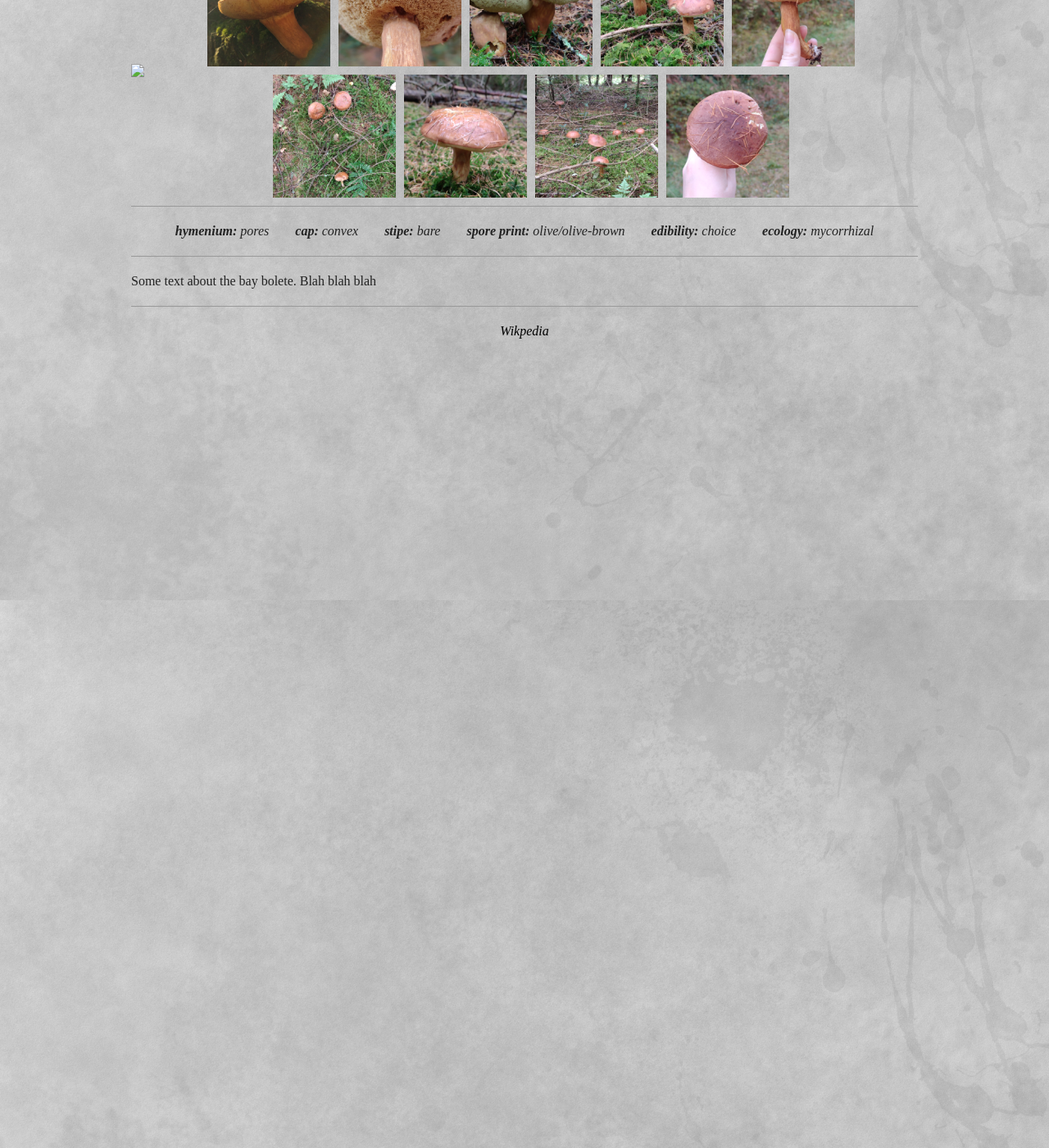
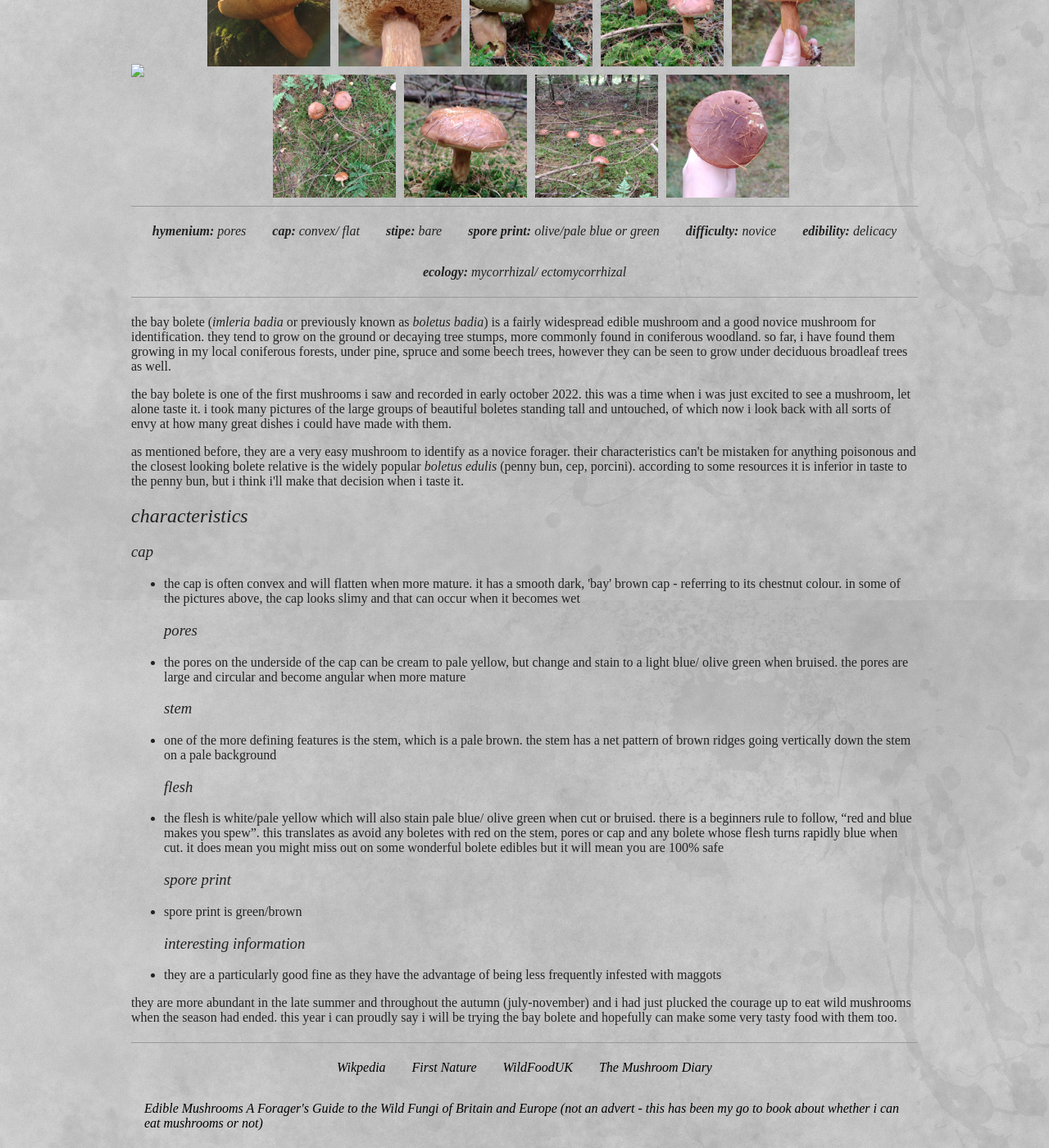
Before and after one commit to squattinghorse/squattinghorse.github.io, a Jekyll site: the page built from mushrooms/imleria_badia.md, in a window 1280 px wide and 1400 px high, scrolled down 268 px. Shown: the whole window at 82% size. Built offline with Jekyll 4.4.1, drawn with Linux system fonts in a browser that asks for light colours.

Commit message:
Added links, blurb and updated general information on imleria badia

```diff
--- a/mushrooms/imleria_badia.md
+++ b/mushrooms/imleria_badia.md
@@ -6,18 +6,57 @@ friendly_names:
 
 tags:
  - mushroom
+ - bolete
+ - fungi
+ - basidiomycota
+ - agaricomycetes
+ - boletales
+ - boletaceae
+ - bay
+ - edible
+ - safe
 
 stats:
   hymenium: pores
-  cap: convex
+  cap: convex/ flat
   stipe: bare
-  spore print: olive/olive-brown
-  edibility: choice
-  ecology: mycorrhizal
+  spore print: olive/pale blue or green
+  difficulty: novice
+  edibility: delicacy
+  ecology: mycorrhizal/ ectomycorrhizal
 
 links:
  - text: Wikpedia
    url: https://en.wikipedia.org/wiki/Imleria_badia
+ - text: First Nature
+   url: https://www.first-nature.com/fungi/imleria-badia.php
+ - text: WildFoodUK
+   url: https://www.wildfooduk.com/mushroom-guide/bay-bolete/
+ - text: The Mushroom Diary
+   url: https://www.mushroomdiary.co.uk/2011/08/blue-staining-bay-bolete/
+ - text: Edible Mushrooms A Forager's Guide to the Wild Fungi of Britain and Europe (not an advert - this has been my go to book about whether i can eat mushrooms or not)
+   url: https://www.amazon.co.uk/gp/product/0857843974/ref=ox_sc_saved_title_5?smid=A3P5ROKL5A1OLE&psc=1
+
 ---
 
-Some text about the bay bolete. Blah blah blah
+the bay bolete (*imleria badia* or previously known as *boletus badia*) is a fairly widespread edible mushroom and a good novice mushroom for identification. they tend to grow on the ground or decaying tree stumps, more commonly found in coniferous woodland. so far, i have found them growing in my local coniferous forests, under pine, spruce and some beech trees, however they can be seen to grow under deciduous broadleaf trees as well.
+
+the bay bolete is one of the first mushrooms i saw and recorded in early october 2022. this was a time when i was just excited to see a mushroom, let alone taste it. i took many pictures of the large groups of beautiful boletes standing tall and untouched, of which now i look back with all sorts of envy at how many great dishes i could have made with them.
+
+as mentioned before, they are a very easy mushroom to identify as a novice forager. their characteristics can't be mistaken for anything poisonous and the closest looking bolete relative is the widely popular *boletus edulis* (penny bun, cep, porcini). according to some resources it is inferior in taste to the penny bun, but i think i'll make that decision when i taste it.
+
+## characteristics
+### cap
+- the cap is often convex and will flatten when more mature. it has a smooth dark, 'bay' brown cap - referring to its chestnut colour. in some of the pictures above, the cap looks slimy and that can occur when it becomes wet
+### pores
+- the pores on the underside of the cap can be cream to pale yellow, but change and stain to a light blue/ olive green when bruised. the pores are large and circular and become angular when more mature
+### stem
+- one of the more defining features is the stem, which is a pale brown. the stem has a net pattern of brown ridges going vertically down the stem on a pale background
+### flesh
+- the flesh is white/pale yellow which will also stain pale blue/ olive green when cut or bruised. there is a beginners rule to follow, “red and blue makes you spew”. this translates as avoid any boletes with red on the stem, pores or cap and any bolete whose flesh turns rapidly blue when cut. it does mean you might miss out on some wonderful bolete edibles but it will mean you are 100% safe
+### spore print
+- spore print is green/brown
+### interesting information
+- they are a particularly good fine as they have the advantage of being less frequently infested with maggots
+
+they are more abundant in the late summer and throughout the autumn (july-november) and i had just plucked the courage up to eat wild mushrooms when the season had ended. this year i can proudly say i will be trying the bay bolete and hopefully can make some very tasty food with them too.
```
